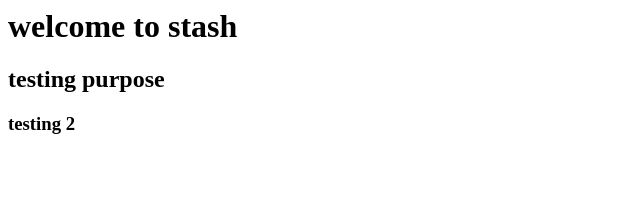
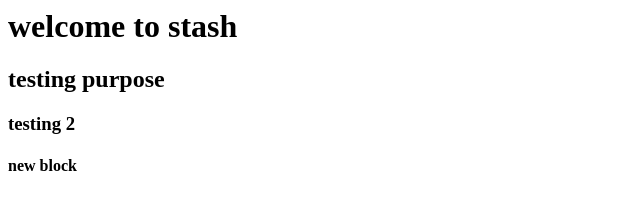
Before and after one commit to kandisiva123/myproj, a plain HTML site: page index.html in a window 1280 px wide. Shown: the full height of the page, 0-640 px from the left. Drawn offline with Linux system fonts and the light colour scheme.

Commit message:
new block

```diff
--- a/index.html
+++ b/index.html
@@ -1,3 +1,4 @@
 <h1> welcome to stash</h1>
 <h2> testing purpose <h2>
 <h3> testing 2 </h3>
+<h4> new block </h4>
```
